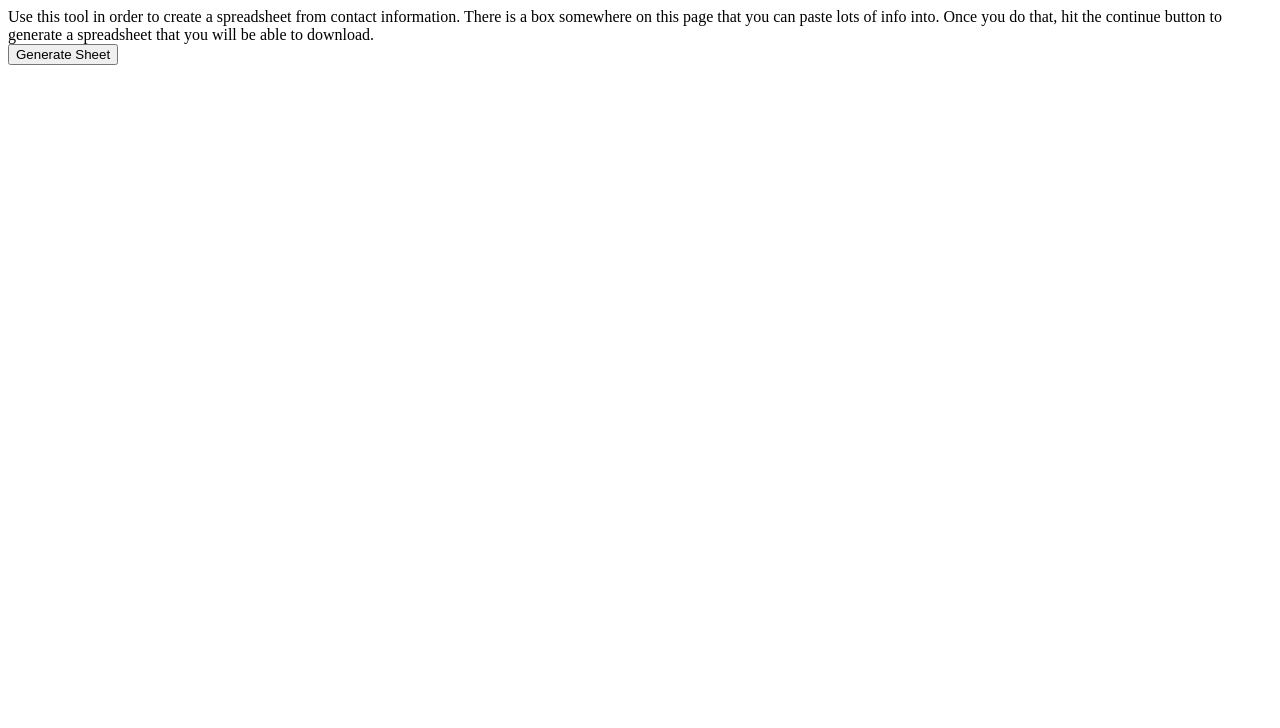
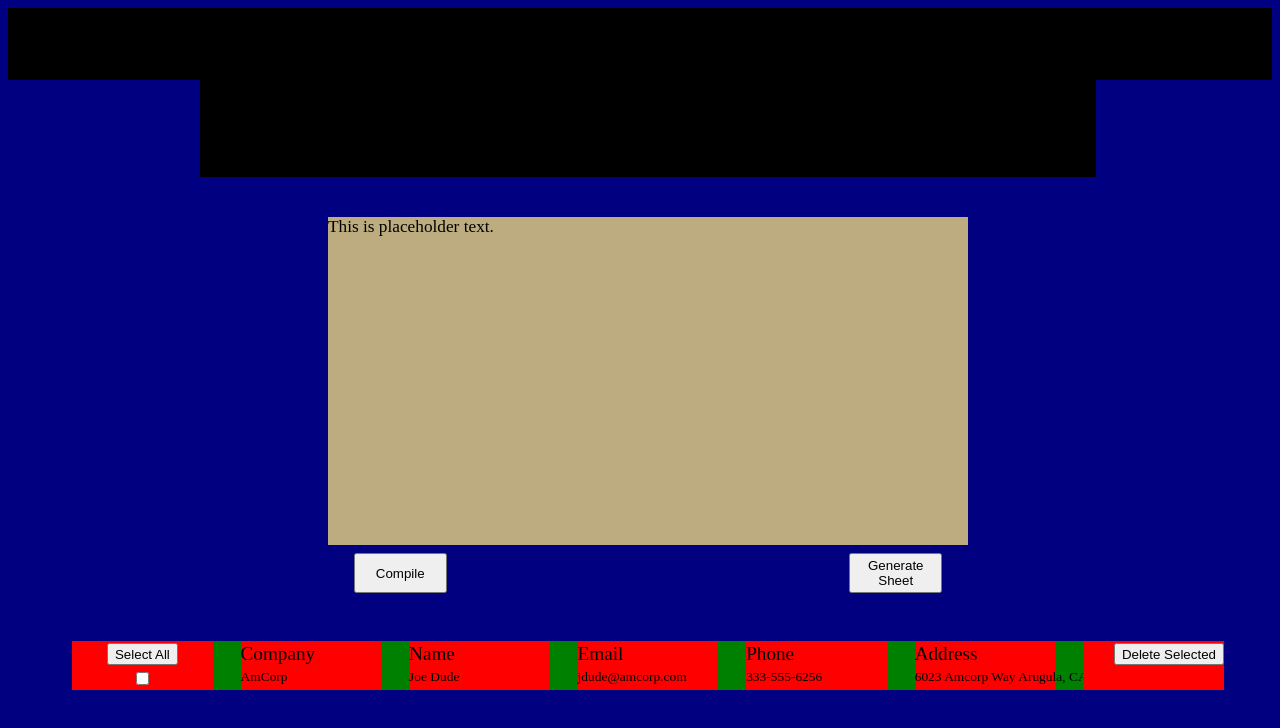
Before and after one commit to spark-c/web-contact-converter, a plain HTML site: page index.html in a window 1280 px wide. Drawn offline with Linux system fonts and the light colour scheme.

Commit message:
arranged page elements

```diff
--- a/index.html
+++ b/index.html
@@ -11,19 +11,50 @@
     <header>
       <div id='banner'>
         <div id='banner-decor'>
-
+          THIS IS WHERE THE BANNER SHALL BE ACROSS THE SCREEN
         </div>
       </div>
     </header>
 
-    <div id='instruction'>
-      Use this tool in order to create a spreadsheet from contact information.
-      There is a box somewhere on this page that you can paste lots of info into.
-      Once you do that, hit the continue button to generate a spreadsheet
-      that you will be able to download.
+    <div id='instructions-wrapper'>
+      <div id='instructions'>
+        Use this tool in order to create a spreadsheet from contact information.
+        There is a box somewhere on this page that you can paste lots of info into.
+        Once you do that, hit the continue button to generate a spreadsheet
+        that you will be able to download.
+      </div>
     </div>
-    <div id='input-box'></div>
-    <div id='generate'><button>Generate Sheet</button></div>
+
+    <div id='input-wrapper'>
+      <div id='textarea' contenteditable="true">This is placeholder text.</div>
+      <div id='input-button-wrapper'>
+        <div class='button-wrapper' id='compile-wrapper'><button id='compile-button' class=input-button name='compile'>Compile</button></div>
+        <div class='button-wrapper' id='generate-wrapper'><button id='generate-button' class=input-button name='generate'>Generate Sheet</button></div>
+      </div>
+    </div>
+
+    <div id="table-wrapper">
+      <div id="table-header" class='company'>
+        <div id='select-all-wrapper' class='table-field'><button id='select-all' class='table-button' name='select-all'>Select All</button></div>
+        <div class='table-field in-head'>Company</div>
+        <div class='table-field in-head'>Name</div>
+        <div class='table-field in-head'>Email</div>
+        <div class='table-field in-head'>Phone</div>
+        <div class='table-field in-head'>Address</div>
+        <div id='delete-wrapper' class='table-field'><button id='delete' class='table-button' name='delete'>Delete Selected</button></div>
+      </div>
+      <div id="compiled-companies" class='company'>
+        <div class='table-field checkbox'><input id='test' type='checkbox' name='selected' /></div>
+        <div class='table-field'>AmCorp</div>
+        <div class='table-field'>Joe Dude</div>
+        <div class='table-field'>jdude@amcorp.com</div>
+        <div class='table-field'>333-555-6256</div>
+        <div class='table-field'>6023 Amcorp Way Arugula, CA 95234</div>
+        <div class='table-field'></div>
+        <!-- append companies here with javascript -->
+      </div>
+    </div>
+
 
   </body>
 
--- a/style.css
+++ b/style.css
@@ -0,0 +1,107 @@
+body {
+  background-color: navy;
+  font-size: 1.2em;
+}
+
+#banner {
+  text-align: center;
+  font-size: 5vh;
+  height: 7vh;
+  background-color: black;
+  padding: 1vh;
+}
+
+#instructions-wrapper {
+  /* background-color: black; */
+  width: 70vw;
+  padding-left: 15vw;
+}
+
+#instructions {
+  text-align: center;
+  font-size: 1.2em;
+  background-color: black;
+  padding: 1vh;
+  /* width: 70vw;
+  padding-left: 15vw;
+  padding-top: 2vh; */
+}
+
+#input-wrapper {
+  margin-left: 25vw;
+  display: flex;
+  flex-direction: column;
+  height: 20em;
+  margin-top: 5vh;
+
+}
+
+#textarea {
+  color: black;
+  background-color: #BCAC80;
+  font-size: .9em;
+  height: 20em;
+  width: 50vw;
+  flex
+}
+
+#input-button-wrapper {
+  /* background-color: green; */
+  display: flex;
+  flex-direction: row;
+  width: 50vw;
+  justify-content: space-between;
+}
+
+.input-button {
+  height: 3em;
+  width: 7em;
+  margin: 1vh 2vw;
+}
+
+#table-wrapper {
+  display: flex;
+  flex-direction: column;
+  width: 90vw;
+  background-color: green;
+  margin-left: 5vw;
+  margin-top: 5vh;
+}
+
+#select-all-wrapper {
+  display: flex;
+  justify-content: center;
+}
+
+.company {
+  display: flex;
+  flex-direction: row;
+  justify-content: space-between;
+}
+
+.table-field {
+  background-color: red;
+  width: 11vw;
+  font-size: .7em;
+  padding: 2px 0px;
+  white-space: nowrap;
+}
+
+.in-head {
+  font-size: 1em;
+}
+
+.checkbox {
+  display: flex;
+  justify-content: center;
+}
+
+#test {
+  background-color: yellow;
+  padding-right: 33%;
+}
+
+#delete-wrapper {
+  display: flex;
+  justify-content: flex-end;
+}
```
